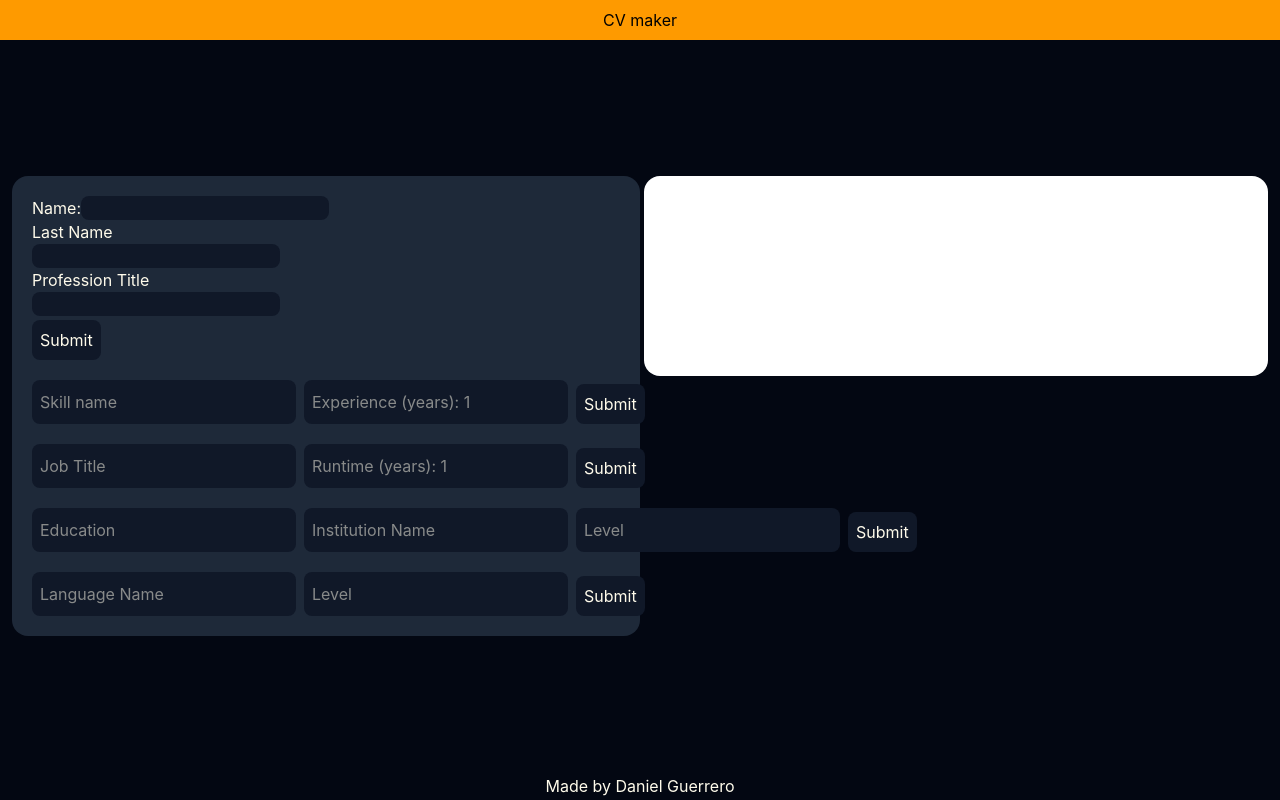
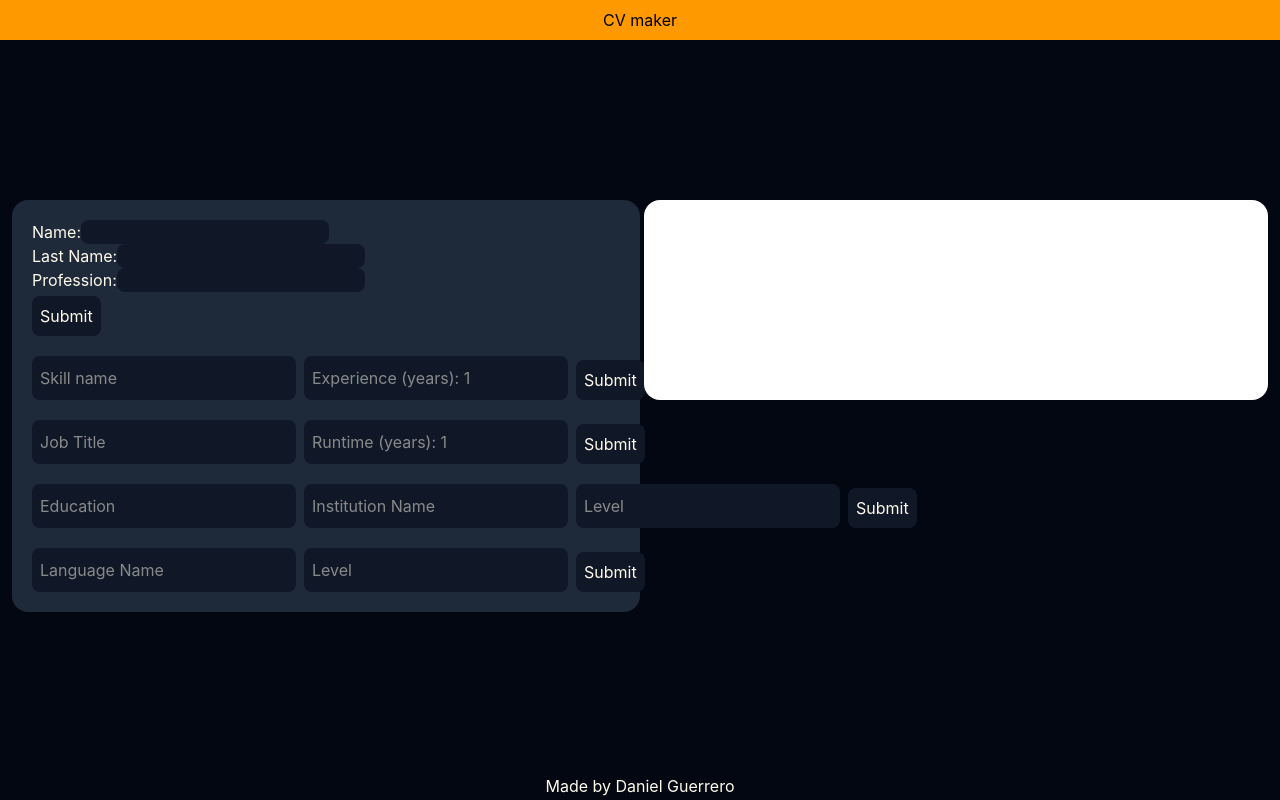
Before and after one commit to daniel-guerrero-dev/CV_app, a React (Vite) app: page / in a window 1280 px wide. Built offline with nearby package versions, Linux system fonts and the light colour scheme.

Commit message:
added top header functionality

```diff
--- a/src/App.tsx
+++ b/src/App.tsx
@@ -1,7 +1,19 @@
+import { useState } from "react";
 import { CVPreview } from "./components/CVPreview";
 import { FormBody } from "./components/FormBody";
 
+interface HeaderInfo {
+  name: string;
+  lastName: string;
+  profession: string;
+}
+
 export function App() {
+  const [headerInfo, setHeaderInfo] = useState({});
+  function topSubmit(info: HeaderInfo) {
+    setHeaderInfo(info);
+  }
+
   return (
     <div className="flex flex-col justify-between h-screen">
       {/* Header */}
@@ -10,8 +22,8 @@ export function App() {
       </header>
       {/* Main */}
       <main className="flex p-3 gap-1">
-        <FormBody />
-        <CVPreview />
+        <FormBody submitTop={topSubmit} />
+        <CVPreview HeaderInfo={headerInfo} />
       </main>
       {/* Footer */}
       <footer className="p-0.5 text-center">
--- a/src/components/CVPreview.tsx
+++ b/src/components/CVPreview.tsx
@@ -1,3 +1,9 @@
-export function CVPreview() {
-  return <div className="p-5 bg-white w-1/2 h-50 rounded-2xl"></div>;
+export function CVPreview({ HeaderInfo }) {
+  return (
+    <div className="p-5 bg-white w-1/2 h-50 rounded-2xl">
+      <p>{HeaderInfo.name}</p>
+      <p>{HeaderInfo.lastName}</p>
+      <p>{HeaderInfo.profession}</p>
+    </div>
+  );
 }
--- a/src/components/Form/Top.tsx
+++ b/src/components/Form/Top.tsx
@@ -1,9 +1,21 @@
-export function Top() {
+import { useRef } from "react";
+
+export function Top({ onSubmitHeader }) {
+  const nameRef = useRef<HTMLInputElement>(null);
+  const lastNameRef = useRef<HTMLInputElement>(null);
+  const professionRef = useRef<HTMLInputElement>(null);
+
   return (
     <div>
       <form
-        onSubmit={() => {
-          event?.preventDefault();
+        onSubmit={(event) => {
+          event.preventDefault();
+          const submittedInfo = {
+            name: nameRef.current.value ?? "",
+            lastName: lastNameRef.current.value ?? "",
+            profession: professionRef.current.value ?? "",
+          };
+          onSubmitHeader(submittedInfo);
         }}
         id="headerForm"
       >
@@ -12,25 +24,28 @@ export function Top() {
           <input
             type="text"
             name="Name"
-            id="name-segment"
+            ref={nameRef}
+            id="Name"
             className="bg-gray-900 rounded-lg"
           />
         </div>
         <div>
-          <p>Last Name</p>
+          <label htmlFor="lName">Last Name:</label>
           <input
             type="text"
-            name="Name"
-            id="lastName-segment"
+            name="lName"
+            ref={lastNameRef}
+            id="lName"
             className="bg-gray-900 rounded-lg"
           />
         </div>
         <div>
-          <p>Profession Title</p>
+          <label htmlFor="profession">Profession:</label>
           <input
             type="text"
             name="profession"
-            id="profession-segment"
+            ref={professionRef}
+            id="profession"
             className="bg-gray-900 rounded-lg"
           />
         </div>
--- a/src/components/FormBody.tsx
+++ b/src/components/FormBody.tsx
@@ -4,11 +4,11 @@ import { Languages } from "./Form/Languages";
 import { Skills } from "./Form/Skills";
 import { Top } from "./Form/Top";
 
-export function FormBody() {
+export function FormBody({ submitTop }) {
   return (
     <div className="flex flex-col p-5 bg-gray-800 w-1/2 h-full rounded-2xl text-amber-50 gap-5">
       {/* Top section, contains name and Last name, aswell as profession title */}
-      <Top />
+      <Top onSubmitHeader={submitTop} />
       {/* Skills section, contains a button that lets you add skills */}
       <Skills />
       {/* Jobs Section */}
```
